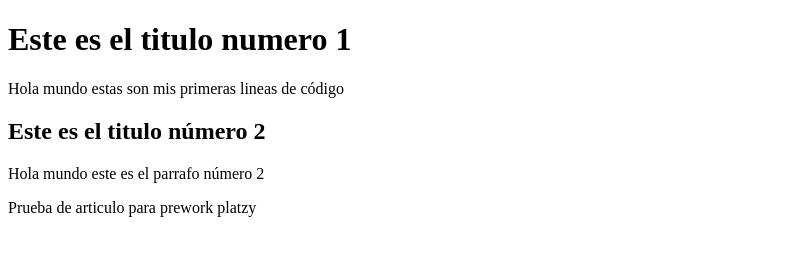
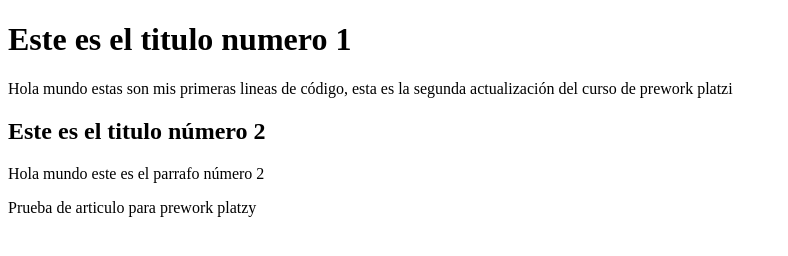
Before and after one commit to alexacevedomd/CursoPreworkPlatzy, a plain HTML site: page index.html in a window 1280 px wide. Shown: the whole page, without its empty margins (0-788 px from the left). Drawn offline with Linux system fonts and the light colour scheme.

Commit message:
cambios primeras lineas de codigo

```diff
--- a/index.html
+++ b/index.html
@@ -11,7 +11,7 @@
         Este es el titulo numero 1
     </h1>
     <p>
-        Hola mundo estas son mis primeras lineas de código
+        Hola mundo estas son mis primeras lineas de código, esta es la segunda actualización del curso de prework platzi
     </p>
     <h2>
         Este es el titulo número 2
```
